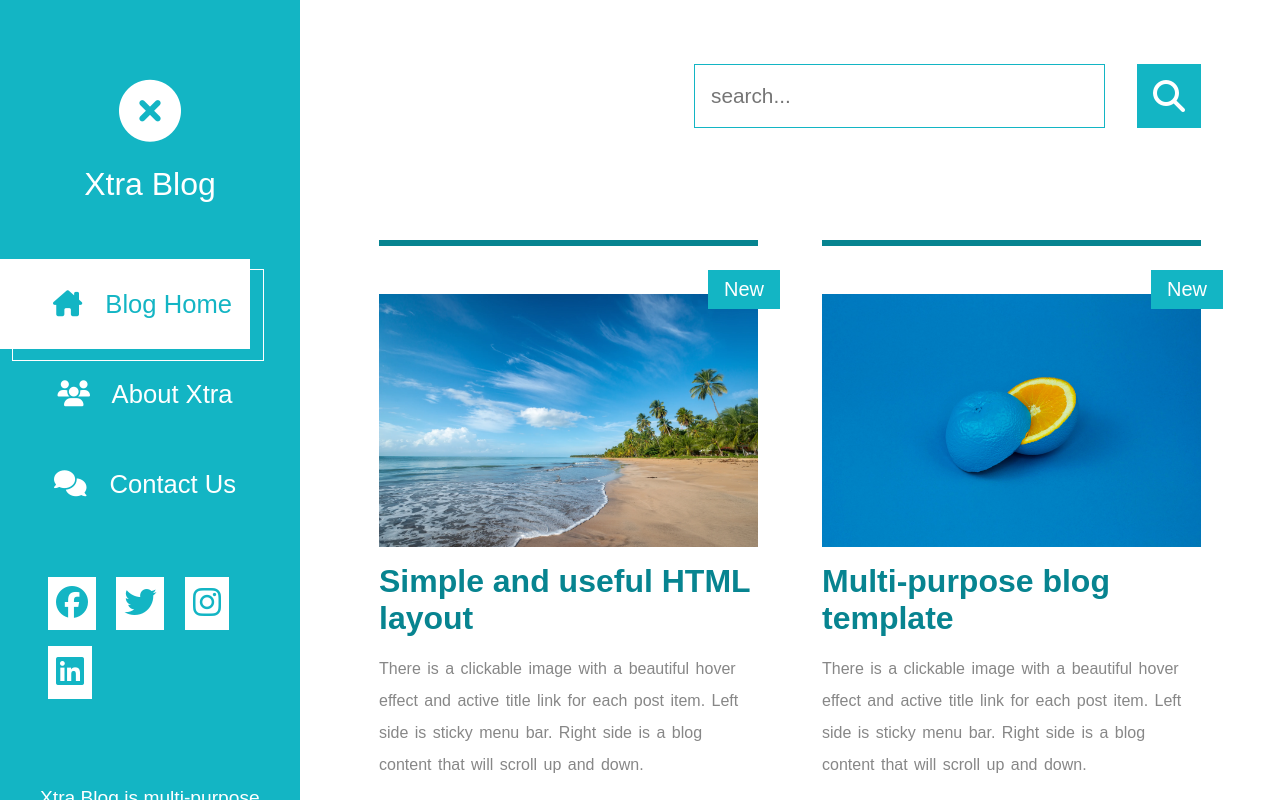
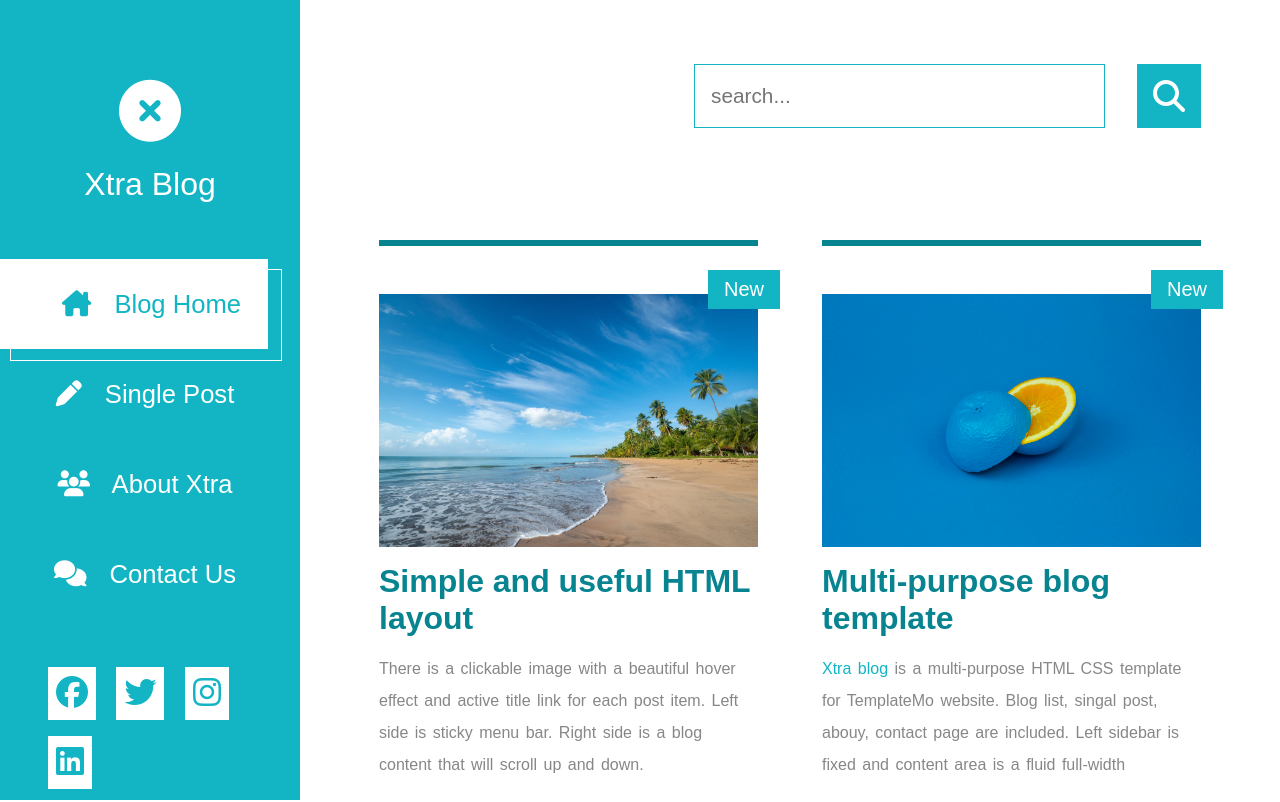
Before and after one commit to kashishsevak/kashish-xtrablog-html-css, a plain HTML site: page index.html in a window 1280 px wide. Shown: the top 802 px of the page. Drawn offline with Linux system fonts and the light colour scheme.

Commit message:
Add files via upload

```diff
--- a/css/style.css
+++ b/css/style.css
@@ -124,10 +124,10 @@ a{
 }
 
 .blog-home-shadow-border{
-    padding: 45px 125px;
+    padding: 45px 135px;
     border: 1px solid var(--them-white);
     position: absolute;
-    transform: translate(-138px, 10px);
+    transform: translate(-140px, -80px);
 }
 
 
@@ -137,7 +137,6 @@ a{
 
 
 nav ul li:first-child{
-    position: absolute;
     background-color: var(--them-white);
     color: var(--them-aqua-300);
     margin-right: 2rem;
--- a/index.html
+++ b/index.html
@@ -98,7 +98,7 @@
                             <span class="new">New</span>
                             <img src="./image/lemonimg.jpeg" alt="">
                             <h3>Multi-purpose blog template</h3>
-                            <p>There is a clickable image with a beautiful hover effect and active title link for each post item. Left side is sticky menu bar. Right side is a blog content that will scroll up and down.</p>
+                            <p><span style="color: var(--them-aqua-300);">Xtra blog</span> is a multi-purpose HTML CSS template for TemplateMo website. Blog list, singal post, abouy, contact page are included. Left sidebar is fixed and content area is a fluid full-width</p>
                             <div class="footer">
                                 <div class="d-flex justify-content-between">
                                     <h4>Creative.Design.Business</h4>
@@ -117,7 +117,7 @@
                             <hr class="hr-1">
                             <img src="./image/girlimg.jpg" alt="">
                             <h3>How can you apply Xtra Blog</h3>
-                            <p>There is a clickable image with a beautiful hover effect and active title link for each post item. Left side is sticky menu bar. Right side is a blog content that will scroll up and down.</p>
+                            <p>You are <span style="text-decoration: underline;">allowed</span> to convert this template as a kind of CMS theme or template for your custom website builder. You can also use this for your clients. Thank you for choosing us.</p>
                             <div class="footer">
                                 <div class="d-flex justify-content-between">
                                     <h4>Music.Audio</h4>
@@ -136,7 +136,7 @@
                             <hr class="hr-1">
                             <img src="./image/peacockimg.jpg" alt="">
                             <h3>A little restriction to apply</h3>
-                            <p>There is a clickable image with a beautiful hover effect and active title link for each post item. Left side is sticky menu bar. Right side is a blog content that will scroll up and down.</p>
+                            <p>You are <span style="text-decoration: underline;">not allowed</span> to re-disturbe this template as a downloadable ZIP file on any template collection website. This is strongly prohibited as we worked hard for this template. Please contact TemplateMo for more information.</p>
                             <div class="footer">
                                 <div class="d-flex justify-content-between">
                                     <h4>Artwork.Design</h4>
```
